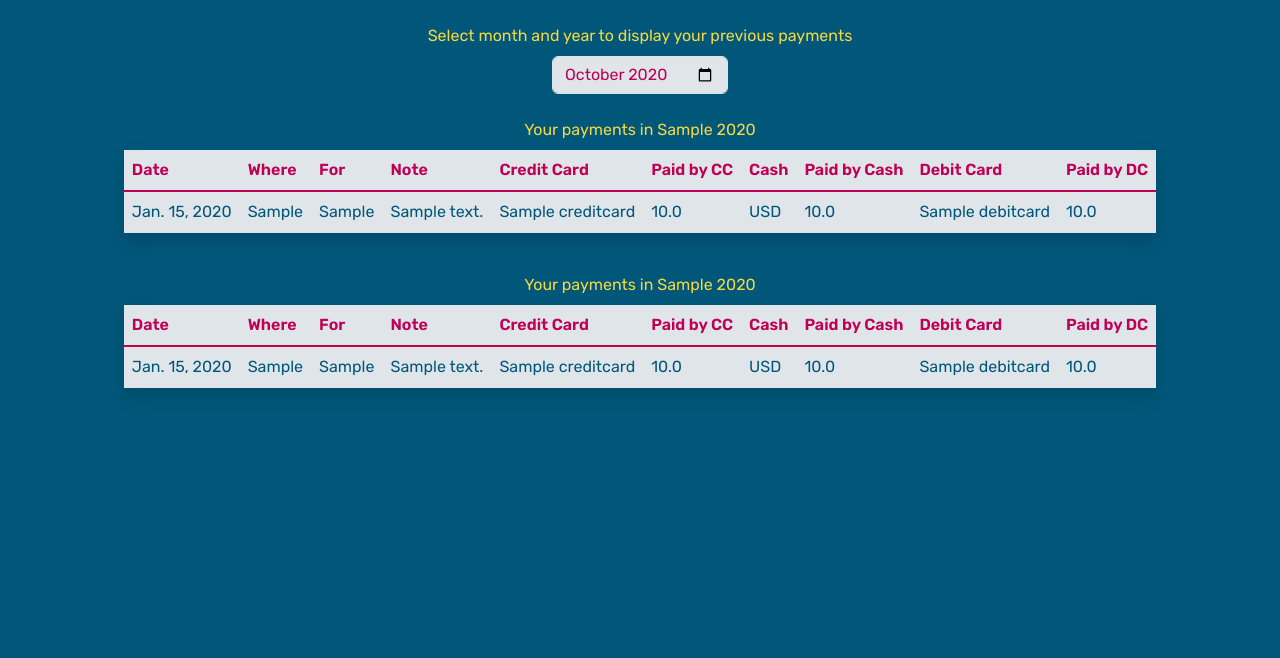
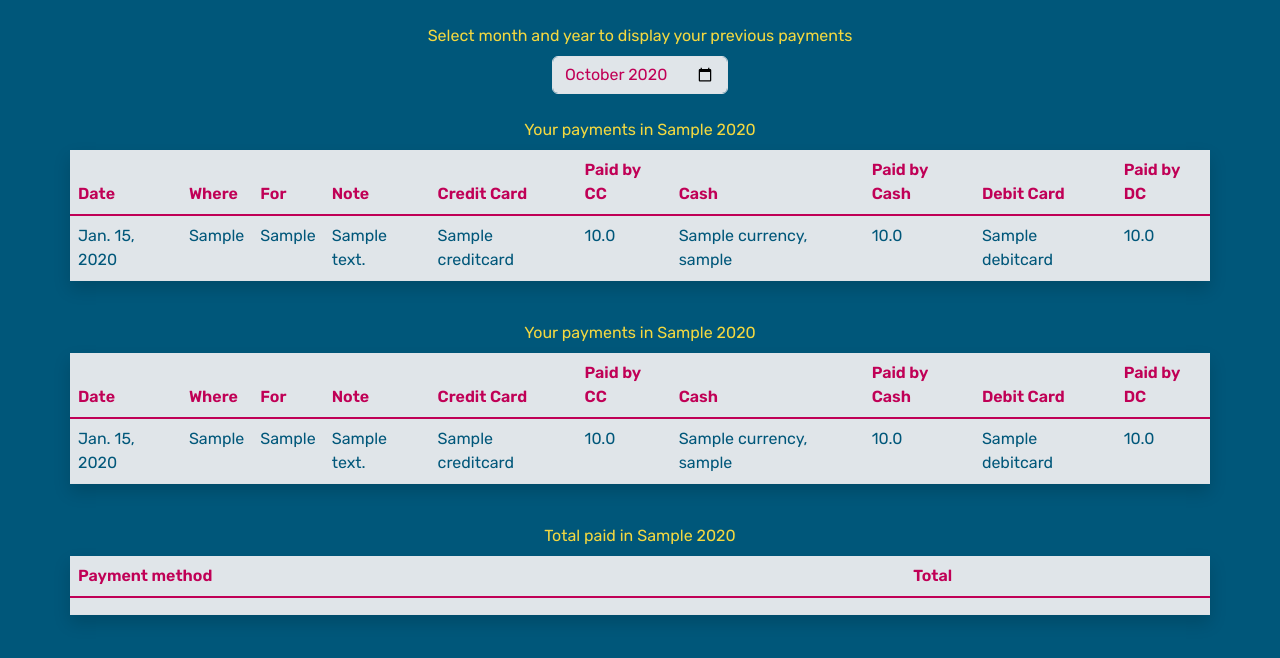
Before and after one commit to basnaly/expenses, a Django app: template expenses/templates/expenses/Index.html in a window 1280 px wide. Shown: the part 74-732 px from the top of the page. Run offline with Django 4.2, Linux system fonts and the light colour scheme; a user stored in the database is signed in; tables that the repository leaves empty hold one stand-in row (values such as "Sample post"); the template is opened without the code that fills it: values that come from a table or form of the project are taken from there, most other values are stand-ins (such as "Sample title", 1, 10 or a date in 2020); lists and menus that the app fills with data are empty.

Commit message:
Add currency model

```diff
--- a/expenses/forms.py
+++ b/expenses/forms.py
@@ -25,7 +25,7 @@
 
 class DebitCardForm(forms.Form):
     card_name = forms.CharField(widget=forms.TextInput(attrs={'placeholder': 'Name of card', 'class': 'form-control mb-3'}), label='')
-    currency = forms.CharField(widget=forms.TextInput(attrs={'placeholder': 'Currency', 'class': 'form-control mb-3'}), label='')
+    currency = forms.CharField(widget=forms.Select(attrs={'placeholder': 'Select the currency', 'class': 'form-control mb-3'}, choices=[]), label='')
     reminder = forms.FloatField(widget=forms.NumberInput(attrs={'placeholder': 'Reminder', 'class': 'form-control mb-3'}), label='')
     note = forms.CharField(widget=forms.Textarea(attrs={'placeholder': 'Notes', 'rows': 2, 'cols': 20, 'class': 'form-control mb-3'}), required=False, label='')
 
--- a/expenses/models.py
+++ b/expenses/models.py
@@ -7,6 +7,14 @@
 
     def __srt__(self):
         return f"{self.username}, {self.first_name}, {self.last_name}, {self.email}"
+
+
+class Currency(models.Model):
+    name = models.CharField(max_length=12)
+    owner = models.ForeignKey(User, on_delete=models.CASCADE, related_name="currencies")
+
+    def __str__(self):
+        return f"{self.name}, {self.owner}"
 
 
 class CreditCard(models.Model):
@@ -20,7 +28,7 @@
 
 class DebitCard(models.Model):
     card_name = models.CharField(max_length=48)
-    currency = models.CharField(max_length=16)
+    currency = models.ForeignKey(Currency, on_delete=models.PROTECT, related_name="debit_card_currencies", null=True)
     reminder = models.FloatField()
     note = models.CharField(max_length=512, blank=True)
     owner = models.ForeignKey(User, on_delete=models.CASCADE, related_name="debit_cards")
@@ -30,9 +38,9 @@
 
 
 class Cash(models.Model):
-    currency = models.CharField(max_length=16)
+    currency = models.ForeignKey(Currency, on_delete=models.PROTECT, related_name="cash_currencies", null=True)
     reminder = models.FloatField()
-    owner = models.ForeignKey(User, on_delete=models.CASCADE, related_name="currencies")
+    owner = models.ForeignKey(User, on_delete=models.CASCADE, related_name="cash_items")
 
     def __str__(self):
         return f"{self.currency}, {self.reminder}, {self.owner}"
@@ -42,6 +50,7 @@
     payment_date = models.DateField()
     place = models.CharField(max_length=128)
     purchase_type = models.CharField(max_length=128)
+    currency = models.ForeignKey(Currency, on_delete=models.PROTECT, related_name="payment_currencies", null=True)
     credit_card = models.ForeignKey(CreditCard, on_delete=models.PROTECT, related_name="credit_cards", blank=True)
     credit_card_amount = models.FloatField(blank=True , null=True)
     cash = models.ForeignKey(Cash, on_delete=models.PROTECT, related_name="cash_items", blank=True)
@@ -52,4 +61,4 @@
     debit_card_amount = models.FloatField(blank=True, null=True)
 
     def __str__(self):
-        return f"{self.payment_date}, {self.place}, {self.purchase_type}, {self.credit_card}, {self.credit_card_amount}, {self.cash}, {self.cash_amount}, {self.note}, {self.owner}, {self.debit_card}, {self.debit_card_amount}"
+        return f"{self.payment_date}, {self.place}, {self.purchase_type}, {self.currency}, {self.credit_card}, {self.credit_card_amount}, {self.cash}, {self.cash_amount}, {self.note}, {self.owner}, {self.debit_card}, {self.debit_card_amount}"
--- a/expenses/templates/expenses/Index.html
+++ b/expenses/templates/expenses/Index.html
@@ -99,6 +99,26 @@
                         </tbody>
                     </table>
 
+                    <div class="mt-4 mb-2" style="color:var(--dark-yellow);">
+                        Total paid in {{ selected_month }} {{ selected_year }}
+                    </div>
+
+                    <table class="table container shadow">
+                        <thead>
+                            <tr>
+                                <th scope="col">Payment method</th>
+                                <th scope="col">Total</th>
+                            </tr>
+                        </thead>
+
+                        <tbody class="table-group-divider">
+                            <tr>
+                                <td></td>
+                                <td></td>
+                            </tr>
+                        </tbody>
+                    </table>
+
                 {% else %}
 
                     {% if selected_year %}
```
Also changed, not shown: expenses/views.py (+36 -3 lines), expenses/migrations/0011_alter_cash_owner_currency_creditcard_currency_and_more.py (added), expenses/migrations/0012_remove_cash_currency_remove_creditcard_currency_and_more.py (added), expenses/migrations/0013_cash_currency_debitcard_currency_payment_currency.py (added), expenses/migrations/0014_alter_cash_currency_alter_debitcard_currency_and_more.py (added), expenses/migrations/0015_creditcard_currency.py (added), expenses/migrations/0016_remove_cash_currency_remove_creditcard_currency_and_more.py (added), expenses/migrations/0017_cash_currency_debitcard_currency_payment_currency.py (added).
